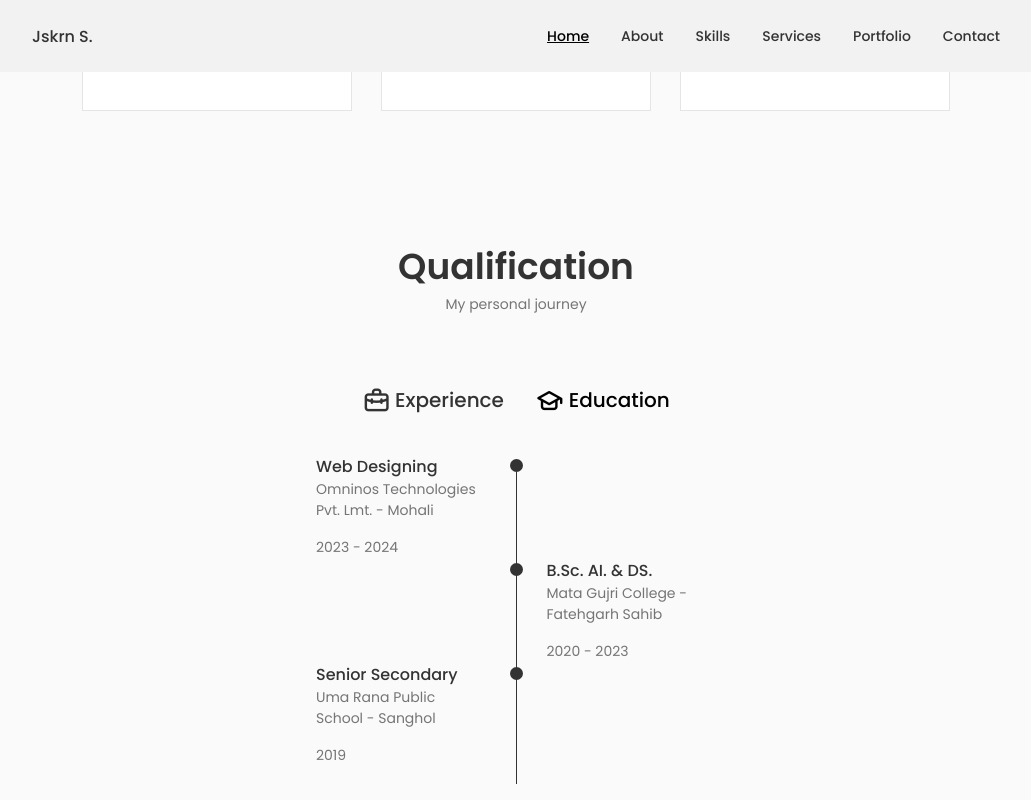
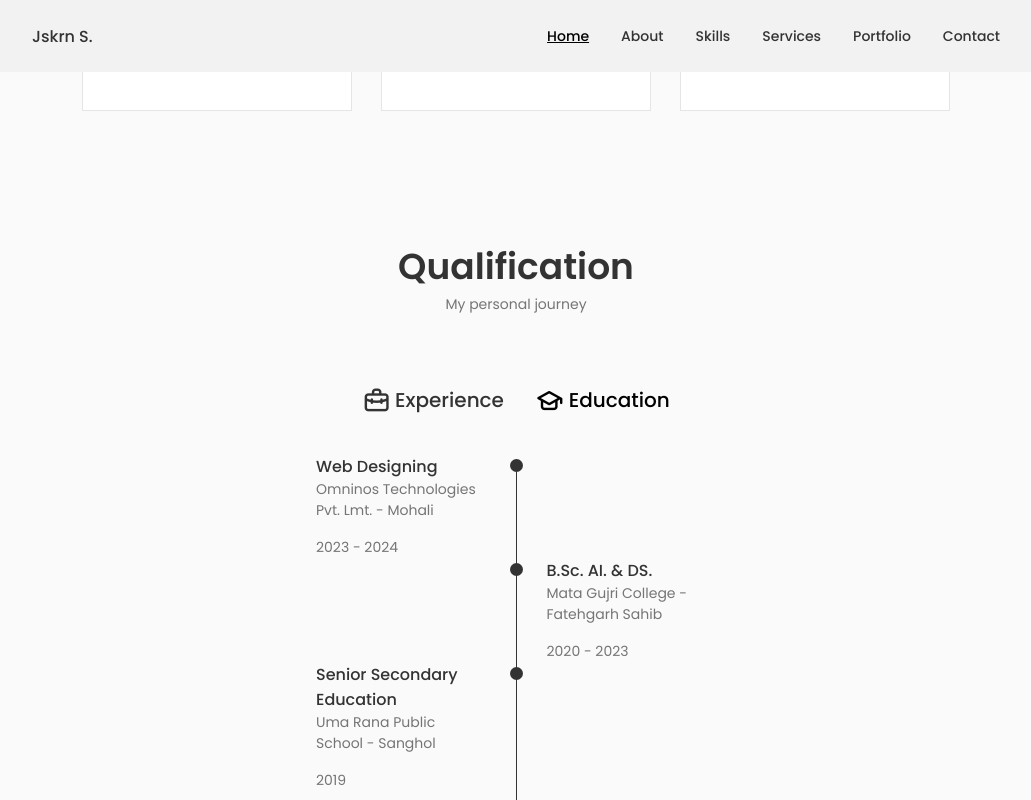
Before and after one commit to jskrn-1911/jskrn1911-portfolio-repo, a React (Create React App) app: page / in a window 1280 px wide. Both pictures are taken after a click on the element "Education". Shown: the part 2427-3227 px from the top of the page, without its empty margins (124-1155 px from the left). Built offline with nearby package versions, Linux system fonts and the light colour scheme.

Commit message:
Update index.jsx

```diff
--- a/src/components/Qualification/index.jsx
+++ b/src/components/Qualification/index.jsx
@@ -59,7 +59,7 @@ const Qualification = () => {
                         <div className="qualification__data">
 
                             <div>
-                                <h3 className="qualification__title">Senior Secondary</h3>
+                                <h3 className="qualification__title">Senior Secondary Education</h3>
                                 <span className='qualification__subtitle'>Uma Rana Public School - Sanghol</span>
                                 <div className='qualification__calender'>
                                     <i className="uil uil-calender-alt"></i>2019
```
